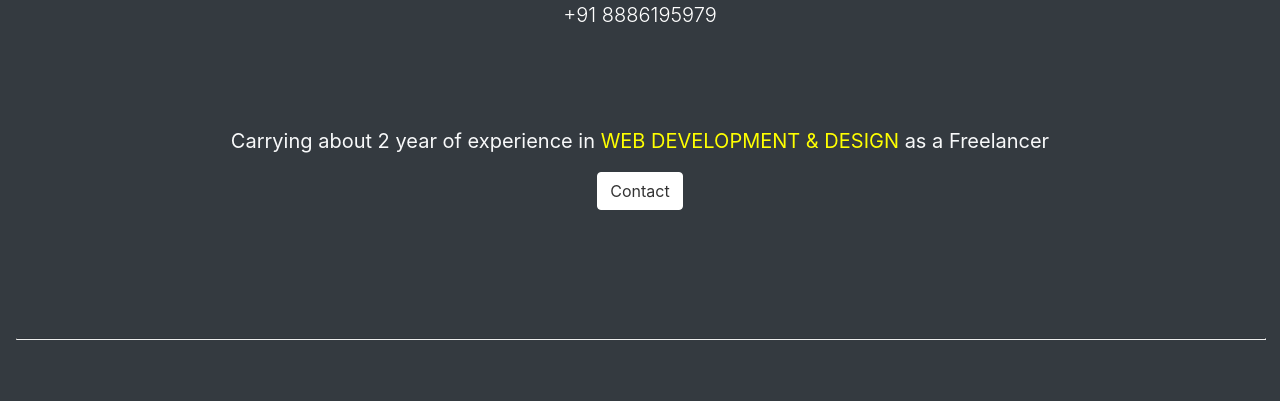
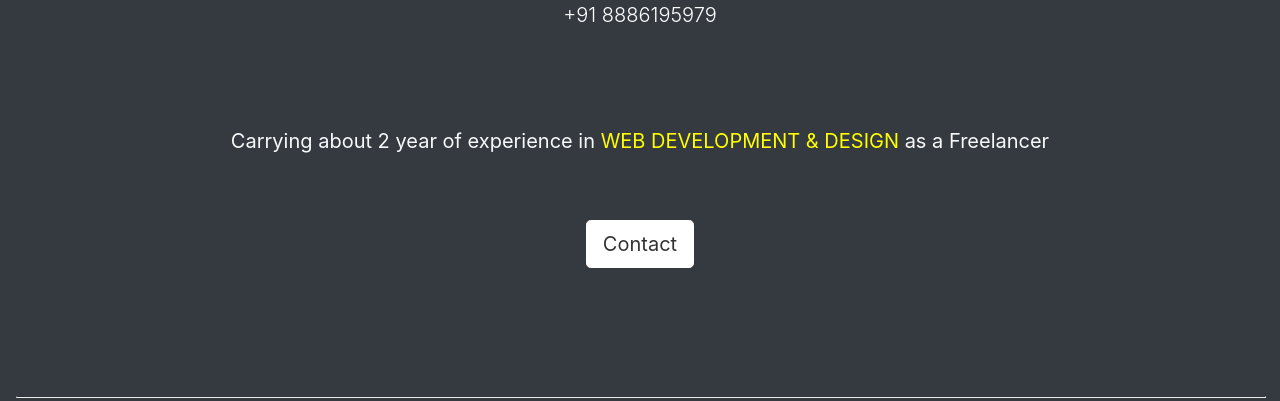
Before and after one commit to Furqan619/portfolio, a plain HTML site: page index.html in a window 1280 px wide. Shown: the part 388-789 px from the top of the page. Drawn offline with nearby package versions, Linux system fonts and the light colour scheme; files that its build step writes are made by us from their sources; a script that the page names is missing.

Commit message:
Update index.html

```diff
--- a/index.html
+++ b/index.html
@@ -195,7 +195,7 @@ hr { display:table-row-group;  overflow: hidden; border-style: inset; border-wid
     <p class="lead text-light bg-dark"><b>Carrying about 2 year of experience in <span style="color:yellow">WEB DEVELOPMENT & DESIGN</span><span class="text-light bg-dark"> as a Freelancer</span></b></p>
     <p class="lead">
 
-      <a href="#Contact" class="btn btn-secondary fw-bold border-white bg-white" style="width:auto;">Contact</a>
+      <a href="#Contact" class="btn btn-lg btn-secondary fw-bold border-white bg-white mt-5" style="width:auto;">Contact</a>
     </p>
 
   </main>
```
